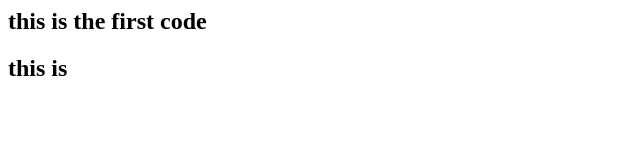
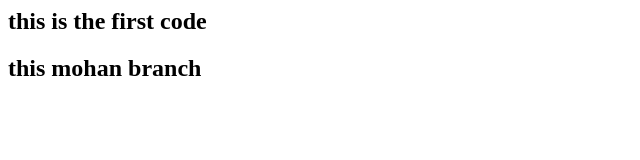
Before and after one commit to Nandlalverma/testRepo, a plain HTML site: page index.html in a window 1280 px wide. Shown: the whole page, without its empty margins (0-640 px from the left). Drawn offline with Linux system fonts and the light colour scheme.

Commit message:
this is mohan branch

```diff
--- a/index.html
+++ b/index.html
@@ -1,2 +1,2 @@
 <h2>this is the first code </h2>
-<h2> this is </h2>
+<h2> this mohan branch </h2>
```
